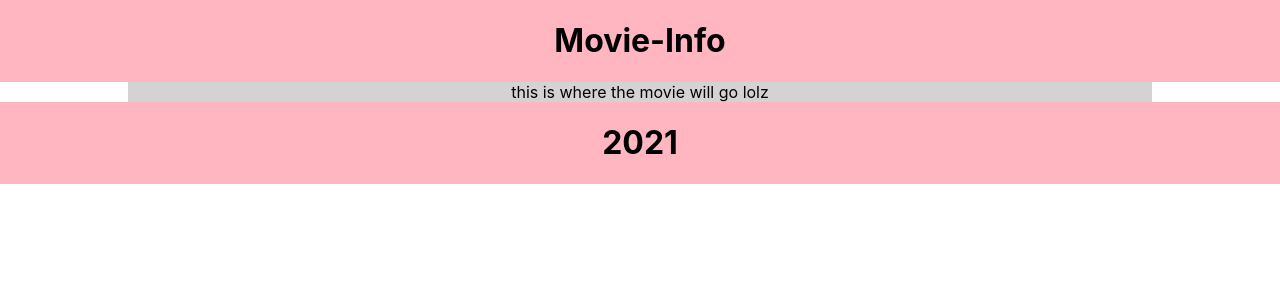
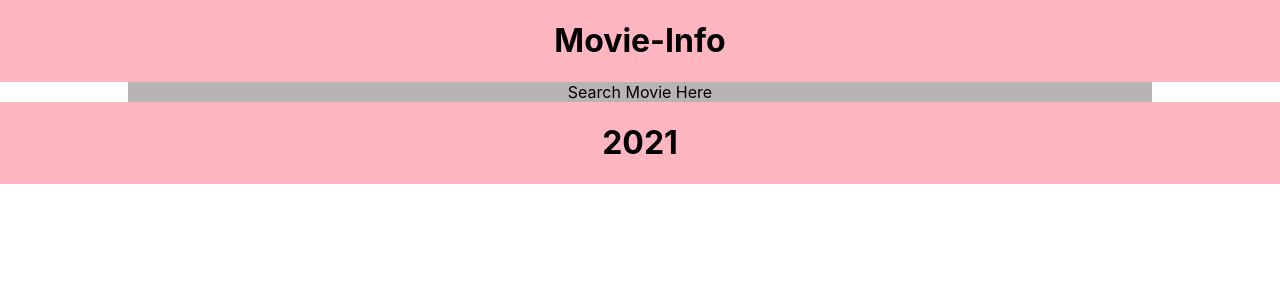
Before and after one commit to isajjad1246/movieApp-cap1, a React (Create React App) app: page / in a window 1280 px wide. Shown: the top 300 px of the page. Built offline with nearby package versions, Linux system fonts and the light colour scheme.

Commit message:
more fixes to components and changing movie to movieinfo

```diff
--- a/src/App.js
+++ b/src/App.js
@@ -2,14 +2,14 @@ import logo from './logo.svg';
 import './App.css';
 import Header from './components/Header';
 import Footer from './components/Footer';
-import Movie from './components/Movie';
+import MovieInfo from './components/MovieInfo';
 
 function App() {
   return (
     <div className="App">
       <div>
         <Header name="Movie-Info"/>
-        <Movie name=""/>
+        <MovieInfo />
         <Footer name="2021"/>
       </div>
     </div>
--- a/src/components/Movie.js
+++ /dev/null
@@ -1,13 +0,0 @@
-import React from 'react';
-import './Movie.css'
-function Movie(props) {
-    return (
-      <div className="movie">
-        <div>
-            {props.name}
-            this is where the movie will go lolz
-        </div>
-      </div>
-    );
-  }
-export default Movie;
--- a/src/components/Movie.css
+++ b/src/components/MovieInfo.css
@@ -1,5 +1,5 @@
-.movie{
-    background-color: lightgrey;
+.movie-info{
+    background-color: rgb(185, 179, 179);
     width:80%;
     margin:0 auto;
     overflow-y: auto; /*overflow-> allows for infinite scroll*/
--- /dev/null
+++ b/src/components/MovieInfo.js
@@ -0,0 +1,12 @@
+import React from 'react';
+import './MovieInfo.css'
+function MovieInfo() {
+    return (
+      <div className="movie-info">
+        <form>
+          <label htmlFor="queryInput"> Search Movie Here </label>
+        </form>
+      </div>
+    );
+}
+export default MovieInfo;
```
